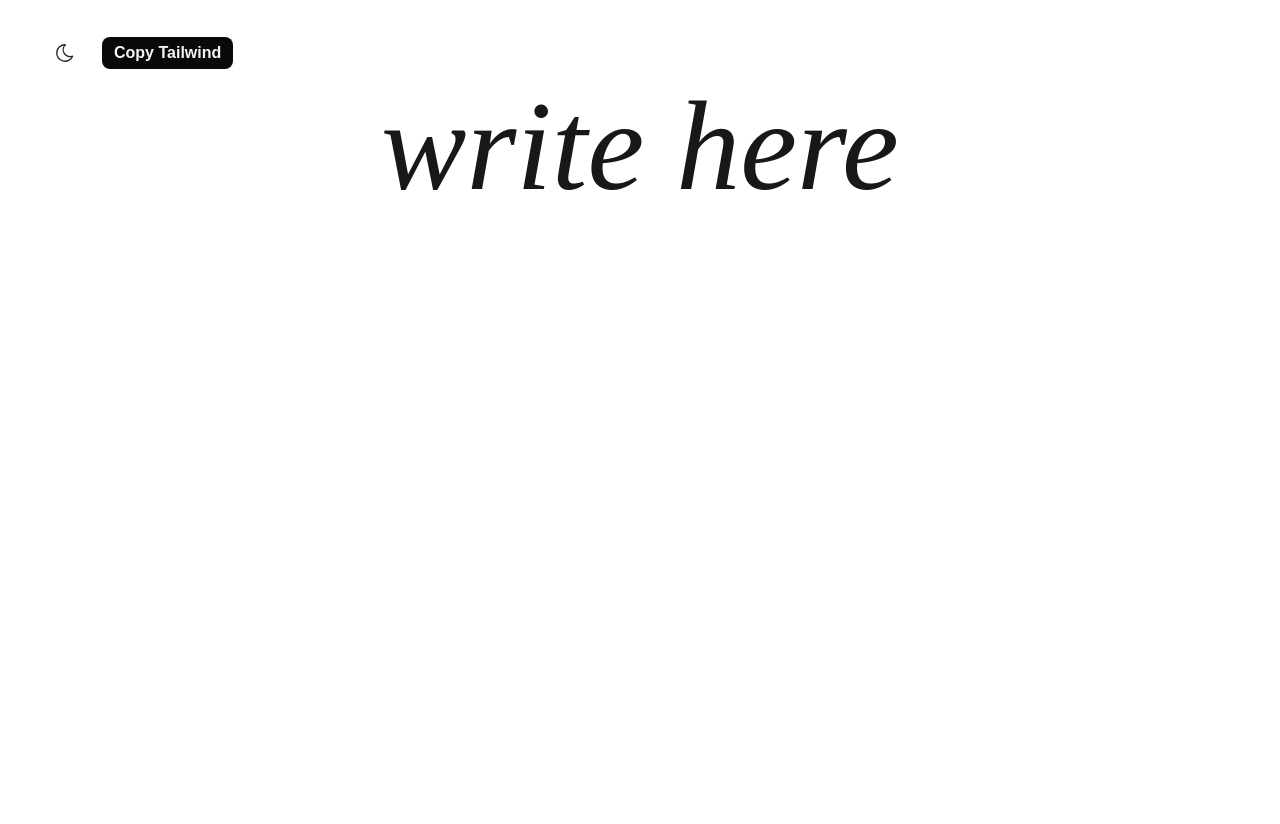
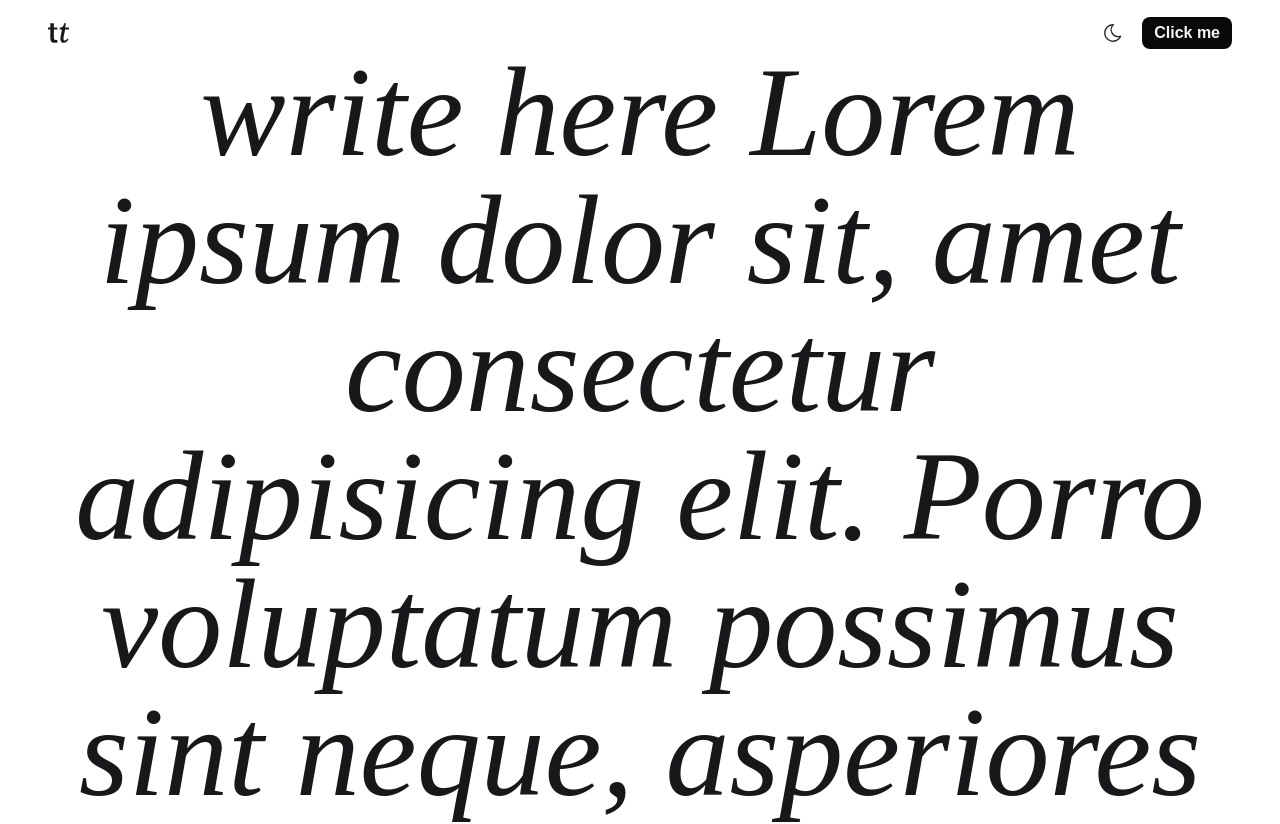
Before and after one commit to esflowers/textest, a Vue app: page / in a window 1280 px wide. Shown: the top 824 px of the page. Before the commit the page ends 800 px from the top, so only its background shows below. Built offline with nearby package versions, Linux system fonts and the light colour scheme.

Commit message:
add first version of header

```diff
--- a/src/App.vue
+++ b/src/App.vue
@@ -1,14 +1,10 @@
 <script setup>
-  import BtnTheme from './components/buttons/BtnTheme.vue';
-  import BtnPrimary from './components/buttons/BtnPrimary.vue';
+  import LayoutHeader from './layouts/LayoutHeader.vue';
 </script>
 
 <template>
-  <div class="flex items-center gap-5">
-    <BtnTheme />
-    <BtnPrimary text="Copy Tailwind" />
-  </div>
-  <main class="py-3 w-full h-1/2 flex items-center justify-center font-serif text-9xl text-center italic">
-    write here
+  <LayoutHeader />
+  <main class="py-3 w-full h-1/2  flex items-center justify-center font-serif text-9xl text-center italic">
+    write here Lorem ipsum dolor sit, amet consectetur adipisicing elit. Porro voluptatum possimus sint neque, asperiores nulla magnam consequuntur cupiditate odit dolore molestias eligendi hic praesentium laudantium quod dolores amet quam rerum!
   </main>
 </template>
--- /dev/null
+++ b/src/layouts/LayoutHeader.vue
@@ -0,0 +1,17 @@
+<script setup>
+    import IconTextest from '@/components/icons/IconTextest.vue';
+    import BtnTheme from '@/components/buttons/BtnTheme.vue';
+    import BtnPrimary from '@/components/buttons/BtnPrimary.vue';
+</script>
+
+<template>
+    <header class="w-full h-fit fixed top-0 left-0 px-6 py-3 sm:px-8 sm:py-4 md:px-9 xl:px-12 2xl:py-5 flex items-center justify-between bg-white dark:bg-zinc-950">
+        <a href="/index.html">
+            <IconTextest :size="21" />
+        </a>
+        <div class="flex items-center justify-between gap-3">
+            <BtnTheme />
+            <BtnPrimary />
+        </div>
+    </header>
+</template>
```
